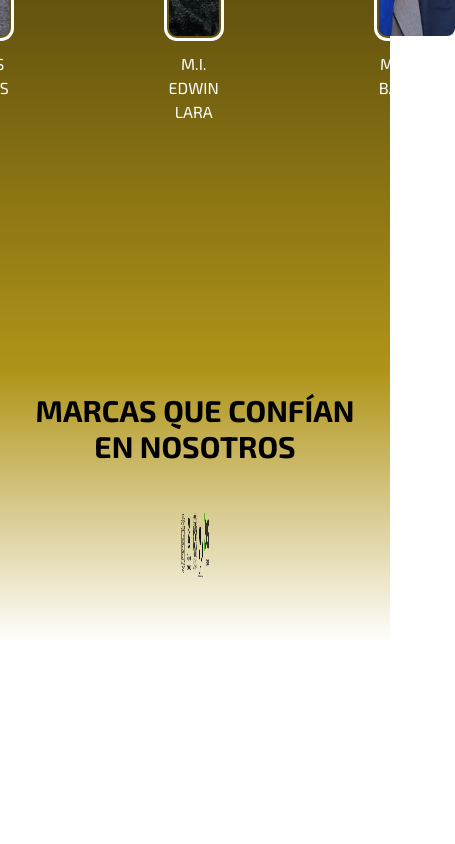
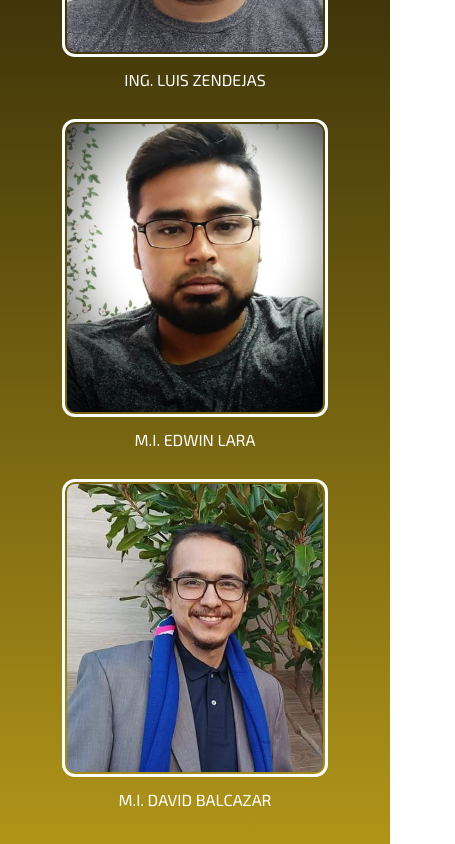
Before and after one commit to EdwinMLara/web-insol, a React (Vite) app: page /web-insol/nosotros in a window 390 px wide. Shown: the part 1320-2164 px from the top of the page, 455 px wide, since content can reach past the window. Before the commit the page ends 1964 px from the top, so only its background shows below. Built offline with nearby package versions, Linux system fonts and the light colour scheme.

Commit message:
cambios para hacerlo responsive

```diff
--- a/src/Components/Clientes.jsx
+++ b/src/Components/Clientes.jsx
@@ -13,8 +13,8 @@ function Clientes() {
     <div className=" ">
       <div className=" font-bold text-3xl text-center p-5 ">
         MARCAS QUE CONFÍAN EN NOSOTROS
-        <div className="flex flex-wrap justify-center text-center pt-10 pb-10 pr-[10rem] pl-[10rem]">
-          <div className="flex-none w-1/5 ">
+        <div className="flex flex-wrap justify-center text-center pt-10 pb-10 md:pr-[10rem] md:pl-[10rem]">
+          <div className="md:flex-none w-1/5 ">
             <img src={Ug} alt="Imagen 1" className="w-[5rem] h-[5rem]" />
           </div>
           <div className="flex-none w-1/5">
--- a/src/Components/Formulario.jsx
+++ b/src/Components/Formulario.jsx
@@ -3,20 +3,20 @@ import LogoAmarilloBlanco from "../img/LogoAmarilloBlanco.png";
 
 function Formulario() {
   return (
-    <div className="pt-32 ">
-      <div className="flex bg-gradient-to-r from-blue-500 via-blue-950 to-black ">
-        <div className="w-1/2 p-8 ">
+    <div className="md:pt-32 ">
+      <div className="md:flex bg-gradient-to-r from-blue-500 via-blue-950 to-black ">
+        <div className="md:w-1/2 p-8 ">
           <h1 className="text-4xl font-bold mb-4 text-white text-left pt-32">
             AUTOMATIZACIÓN <br />
             REDEFINIDA <br />
-            <h2 className="pl-24 text-3xl">Contáctanos.</h2>
+            <h2 className="md:pl-24 text-3xl">Contáctanos.</h2>
           </h1>
         </div>
-        <div className="w-1/2 p-5">
-          <form className="pr-28 ">
-            <div className="mb-4 border-b border-white py-2 ">
+        <div className="md:w-1/2 p-5">
+          <form className="md:pr-28 ">
+            <div className="md:flex mb-4 border-b border-white py-2 ">
               <input
-                className="appearance-none bg-transparent border-none w-full text-white mr-3 py-1 px-2 leading-tight focus:outline-none"
+                className="md:w-2/3 appearance-none bg-transparent border-none w-full text-white mr-3 py-1 px-2 leading-tight focus:outline-none"
                 id="nombre"
                 type="text"
                 placeholder="Nombre y Apellido"
@@ -73,13 +73,13 @@ function Formulario() {
               />
             </div>
             <button
-              className="bg-black text-white rounded-full py-2 px-4 focus:outline-none focus:shadow-outline "
+              className="md:w-auto bg-black text-white rounded-full py-2 px-4 focus:outline-none focus:shadow-outline "
               type="submit"
             >
               Contacta a
               <img
                 src={LogoAmarilloBlanco}
-                className="inline-block h-6 w-20 mr-2 pl-2 "
+                className="md:inline-block h-6 w-20 mr-2 pl-2 "
               />
             </button>
           </form>
--- a/src/Components/Fundadores.jsx
+++ b/src/Components/Fundadores.jsx
@@ -4,6 +4,7 @@ import Persona2 from "../img/Personas/persona2.jpeg";
 import Persona3 from "../img/Personas/persona3.jpeg";
 
 function Fundadores() {
+
   const persona1 = {
     nombre: "Ing. Luis Alejandro Zendejas",
     puesto: "Ingeniero de Control y Automatización",
@@ -23,12 +24,12 @@ function Fundadores() {
   };
 
   return (
-    <div>
+    <div className="">
       <h1 className="text-white text-center text-2xl mt-14">CONOCE A NUESTROS FUNDADORES</h1>
-      <div className="flex justify-center">
-        <div className="flex space-x-40 mt-20">
+      <div className="sm:flex sm:space-x-40 mt-24 sm:flex-col items-center">
+        <div className="sm:flex sm:space-x-40">
           {/* Persona 1 */}
-          <div className="flex flex-col items-center group">
+          <div className="flex flex-col items-center group mb-8 sm:mb-0">
             <div className="relative">
               <img
                 src={Persona1}
@@ -36,7 +37,7 @@ function Fundadores() {
                 className="w-[16rem] h-[18rem] object-cover outline outline-offset-2 outline-white rounded-lg mb-4 hover:outline-quaternary"
               />
               <div className="hidden group-hover:block absolute top-1/2 left-full transform -translate-y-1/2 p-4 shadow-lg z-10 w-[32rem] h-[24rem] m-3 text-black py-3 px-8 bottom-16 rounded-lg
-              bg-gradient-to-t from-quaternary to-primary text-black bottom-16 mt-2 transform border-2 border-black/50 ">
+              bg-gradient-to-t from-quaternary to-primary mt-2  border-2 border-black/50 ">
                 <h2 className="text-3xl text-center mb-2"> {persona1.nombre}</h2>
                 <h2 className="text-xl mb-2">{persona1.puesto}</h2>
                 <p className="text-lg text-justify leading-relaxed indent-8">{persona1.vision}</p>
@@ -46,15 +47,15 @@ function Fundadores() {
           </div>
 
           {/* Persona 2 */}
-          <div className="flex flex-col items-center group">
+          <div className="flex flex-col items-center group mb-8 sm:mb-0">
             <div className="relative">
               <img
                 src={Persona2}
                 alt="Foto de la persona 2"
-                className="w-[16rem] h-[18rem] object-cover outline outline-offset-2 outline-white rounded-lg mb-4"
+                className="w-[16rem] h-[18rem] object-cover outline outline-offset-2 outline-white rounded-lg mb-4 hover:outline-quaternary"
               />
               <div className="hidden group-hover:block absolute top-1/2 left-full transform -translate-y-1/2 p-4 shadow-lg z-10 w-[32rem] h-[24rem] m-3 text-black py-3 px-8 bottom-16 rounded-lg
-              bg-gradient-to-t from-quaternary to-primary text-black bottom-16 mt-2 transform border-2 border-black/50 ">
+              bg-gradient-to-t from-quaternary to-primary mt-2  border-2 border-black/50 ">
                 <h2 className="text-3xl text-center mb-2"> {persona2.nombre}</h2>
                 <h2 className="text-xl mb-2">{persona2.puesto}</h2>
                 <h2 className="text-lg text-justify leading-relaxed indent-8">{persona2.vision}</h2>
@@ -64,15 +65,15 @@ function Fundadores() {
           </div>
 
           {/* Persona 3 */}
-          <div className="flex flex-col items-center group">
+          <div className="flex flex-col items-center group mb-8 sm:mb-0">
             <div className="relative">
               <img
                 src={Persona3}
                 alt="Foto de la persona 3"
-                className="w-[16rem] h-[18rem] object-cover outline outline-offset-2 outline-white rounded-lg mb-4"
+                className="w-[16rem] h-[18rem] object-cover outline outline-offset-2 outline-white rounded-lg mb-4 hover:outline-quaternary"
               />
               <div className="hidden group-hover:block absolute top-1/2 right-full transform -translate-y-1/2 p-4 shadow-lg z-10 w-[32rem] h-[24rem] m-3 text-black py-3 px-8 bottom-16 rounded-lg
-              bg-gradient-to-t from-quaternary to-primary text-black bottom-16 mt-2 transform border-2 border-black/50 ">
+              bg-gradient-to-t from-quaternary to-primary mt-2 border-2 border-black/50 ">
                 <h2 className="text-3xl text-center mb-2"> {persona3.nombre}</h2>
                 <h2 className="text-xl mb-2">{persona3.puesto}</h2>
                 <h2 className="text-lg text-justify leading-relaxed indent-8"> {persona3.vision} </h2>
```
